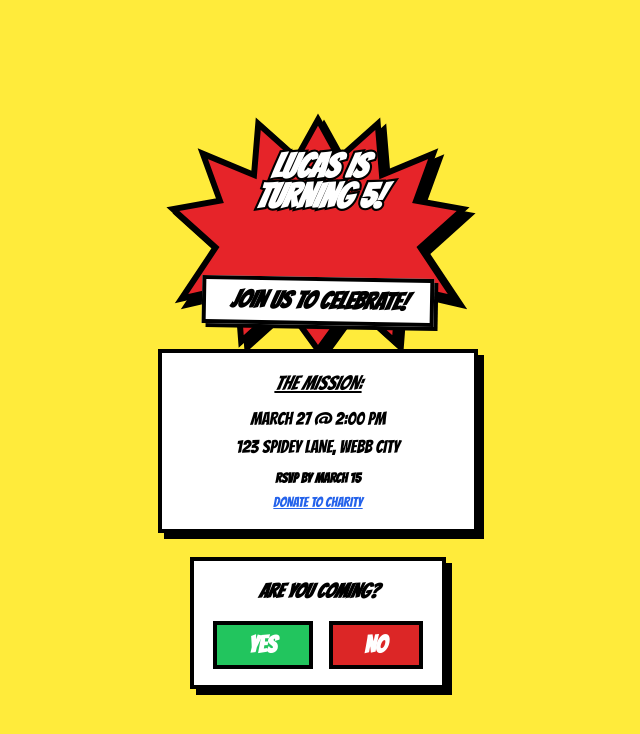
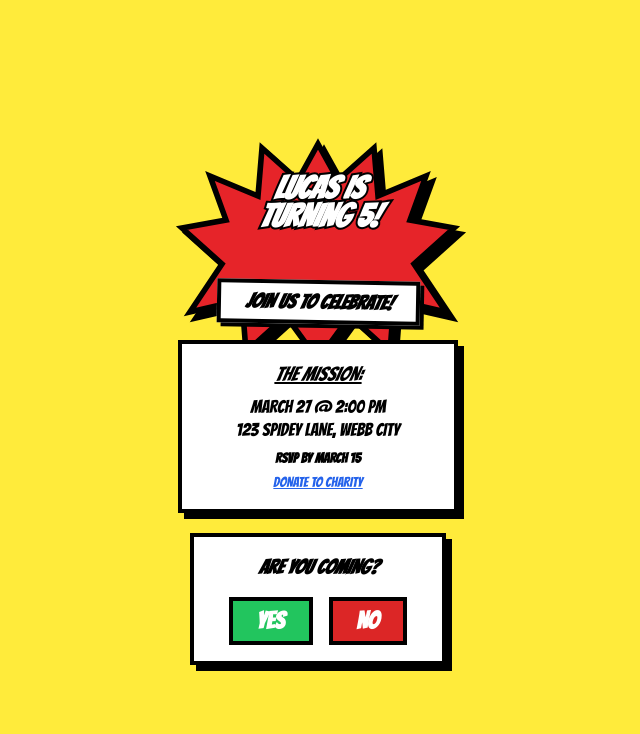
Before and after one commit to mikejm7/hello-world, a Next.js app: page / in a window 1280 px wide. Both pictures are taken after typing "Sample", "Sample" into the empty fields and a click on the button "RSVP". Shown: the top 734 px of the page, without its empty margins (322-962 px from the left). Built offline with nearby package versions, Linux system fonts and the light colour scheme.

Commit message:
Update page.tsx

```diff
--- a/app/page.tsx
+++ b/app/page.tsx
@@ -48,6 +48,8 @@ export default function SpideyInvite() {
   const [step, setStep] = useState(1);
   const [isSwinging, setIsSwinging] = useState(false);
   const [swingTrigger, setSwingTrigger] = useState(0);
+
+  // Form State
   const [firstName, setFirstName] = useState('');
   const [lastName, setLastName] = useState('');
   const [email, setEmail] = useState('');
@@ -79,10 +81,10 @@ export default function SpideyInvite() {
     <main className="relative w-full h-screen overflow-hidden flex flex-col items-center bg-[#FFEB3B]">
       <WebSlinger trigger={swingTrigger} />
 
-      {/* STEP 1: INITIAL SCREEN */}
+      {/* STEP 1: INITIAL SCREEN (Tightened Spacing) */}
       {!isSwinging && step === 1 && (
-        <div className="flex flex-col items-center justify-center h-full w-full">
-          <div className="animate-pop relative -top-[10%] mb-12">
+        <div className="flex flex-col items-center justify-center h-full w-full gap-2">
+          <div className="animate-pop">
             <svg viewBox="0 0 600 550" className="w-72 overflow-visible filter drop-shadow-[6px_6px_0px_black]">
               <path d="M300,20 L350,110 L440,30 L450,150 L570,100 L530,210 L640,230 L540,320 L620,440 L490,410 L480,540 L380,450 L300,560 L220,450 L120,540 L110,410 L-20,440 L60,320 L-40,230 L70,210 L30,100 L150,150 L160,30 L250,110 Z" fill="#03A9F4" stroke="black" strokeWidth="14" />
               <text x="50%" y="42%" textAnchor="middle" fontSize="60" fill="white" stroke="black" strokeWidth="8" paintOrder="stroke" className="uppercase font-bold italic">You're Invited</text>
@@ -90,37 +92,46 @@ export default function SpideyInvite() {
             </svg>
           </div>
           <form onSubmit={(e) => { e.preventDefault(); if(firstName && lastName) triggerTransition(2); }}
-                className="flex flex-col items-center gap-4 w-64 relative top-[10%] animate-pop">
-            <input required placeholder="FIRST NAME" value={firstName} onChange={(e) => setFirstName(e.target.value)} className="w-full p-2 border-4 border-black text-center text-lg font-bold bg-white shadow-[4px_4px_0px_black] uppercase outline-none" />
-            <input required placeholder="LAST NAME" value={lastName} onChange={(e) => setLastName(e.target.value)} className="w-full p-2 border-4 border-black text-center text-lg font-bold bg-white shadow-[4px_4px_0px_black] uppercase outline-none" />
+                className="flex flex-col items-center gap-3 w-64 animate-pop delay-100">
+            <input type="text" name="given-name" id="given-name" autoComplete="given-name" required placeholder="FIRST NAME" value={firstName} onChange={(e) => setFirstName(e.target.value)} className="w-full p-2 border-4 border-black text-center text-lg font-bold bg-white shadow-[4px_4px_0px_black] uppercase outline-none" />
+            <input type="text" name="family-name" id="family-name" autoComplete="family-name" required placeholder="LAST NAME" value={lastName} onChange={(e) => setLastName(e.target.value)} className="w-full p-2 border-4 border-black text-center text-lg font-bold bg-white shadow-[4px_4px_0px_black] uppercase outline-none" />
             <button type="submit" className="mt-2 bg-[#E62429] text-white text-3xl py-1 px-10 border-4 border-black shadow-[4px_4px_0px_black] uppercase italic font-bold">RSVP</button>
           </form>
         </div>
       )}
 
-      {/* STEP 2: DETAILS */}
+      {/* STEP 2: DETAILS (Sequence: Header -> Banner -> Details -> Buttons) */}
       {!isSwinging && step === 2 && (
-        <div className="flex flex-col items-center justify-center h-full w-full px-4 animate-pop">
-          <div className="mb-4">
-            <svg viewBox="0 0 600 350" className="w-64 overflow-visible filter drop-shadow-[6px_6px_0px_black]">
+        <div className="flex flex-col items-center justify-center h-full w-full px-4">
+          {/* 1. Header */}
+          <div className="animate-pop delay-0 mb-1">
+            <svg viewBox="0 0 600 350" className="w-60 overflow-visible filter drop-shadow-[6px_6px_0px_black]">
               <path d="M300,20 L350,110 L440,30 L450,150 L570,100 L530,210 L640,230 L540,320 L620,440 L490,410 L480,540 L380,450 L300,560 L220,450 L120,540 L110,410 L-20,440 L60,320 L-40,230 L70,210 L30,100 L150,150 L160,30 L250,110 Z" fill="#E62429" stroke="black" strokeWidth="14" />
               <text x="50%" y="45%" textAnchor="middle" fontSize="80" fill="white" stroke="black" strokeWidth="10" paintOrder="stroke" className="italic uppercase font-bold">Lucas is</text>
               <text x="50%" y="65%" textAnchor="middle" fontSize="80" fill="white" stroke="black" strokeWidth="10" paintOrder="stroke" className="italic uppercase font-bold">Turning 5!</text>
             </svg>
           </div>
-          <p className="text-2xl uppercase font-bold italic bg-white border-4 border-black px-6 py-1 shadow-[4px_4px_0px_black] transform rotate-1 mb-6">Join us to celebrate!</p>
-          <div className="comic-panel p-4 w-full max-w-[320px] text-center mb-6">
+
+          {/* 2. Banner */}
+          <div className="animate-pop delay-300 mb-4 opacity-0" style={{ animationFillMode: 'forwards' }}>
+             <p className="text-xl uppercase font-bold italic bg-white border-4 border-black px-6 py-1 shadow-[4px_4px_0px_black] transform rotate-1">Join us to celebrate!</p>
+          </div>
+
+          {/* 3. Details Object */}
+          <div className="comic-panel p-4 w-full max-w-[280px] text-center mb-5 animate-pop delay-700 opacity-0" style={{ animationFillMode: 'forwards' }}>
             <p className="text-xl underline mb-2 italic">THE MISSION:</p>
-            <p className="text-lg">MARCH 27 @ 2:00 PM</p>
-            <p className="text-lg">123 SPIDEY LANE, WEBB CITY</p>
+            <p className="text-lg leading-tight">MARCH 27 @ 2:00 PM</p>
+            <p className="text-lg leading-tight">123 SPIDEY LANE, WEBB CITY</p>
             <p className="text-sm mt-2 font-bold">RSVP BY MARCH 15</p>
             <a href="#" className="text-sm underline text-blue-600 block mt-1 uppercase">Donate to Charity</a>
           </div>
-          <div className="bg-white border-4 border-black p-4 shadow-[6px_6px_0px_black] text-center w-64">
+
+          {/* 4. Are you coming */}
+          <div className="bg-white border-4 border-black p-4 shadow-[6px_6px_0px_black] text-center w-64 animate-pop delay-1000 opacity-0" style={{ animationFillMode: 'forwards' }}>
             <h2 className="text-xl mb-4 italic font-bold">ARE YOU COMING?</h2>
             <div className="flex gap-4 justify-center">
-              <button onClick={() => setStep(3)} className="bg-green-500 text-white text-2xl py-1 px-8 border-4 border-black font-bold">YES</button>
-              <button onClick={() => setStep(0)} className="bg-red-600 text-white text-2xl py-1 px-8 border-4 border-black font-bold">NO</button>
+              <button onClick={() => setStep(3)} className="bg-green-500 text-white text-2xl py-1 px-6 border-4 border-black font-bold">YES</button>
+              <button onClick={() => setStep(0)} className="bg-red-600 text-white text-2xl py-1 px-6 border-4 border-black font-bold">NO</button>
             </div>
           </div>
         </div>
@@ -129,11 +140,11 @@ export default function SpideyInvite() {
       {/* STEP 3: GUEST COUNT */}
       {!isSwinging && step === 3 && (
         <form onSubmit={handleQtySubmit} className="flex flex-col items-center justify-center h-full w-full animate-pop">
-          <div className="comic-panel p-6 w-full max-w-[320px]">
+          <div className="comic-panel p-6 w-full max-w-[300px]">
             <h2 className="text-3xl text-center italic underline mb-6 uppercase">Guest Count</h2>
             <div className="space-y-4">
-              <div className="flex justify-between items-center"><label className="text-2xl">ADULTS:</label><input type="text" inputMode="numeric" required value={adults} onChange={(e) => setAdults(e.target.value)} className="w-16 h-12 text-center border-4 border-black text-2xl font-bold" /></div>
-              <div className="flex justify-between items-center"><label className="text-2xl">KIDS:</label><input type="text" inputMode="numeric" value={kids} onChange={(e) => setKids(e.target.value)} className="w-16 h-12 text-center border-4 border-black text-2xl font-bold" /></div>
+              <div className="flex justify-between items-center"><label className="text-2xl">ADULTS:</label><input type="text" inputMode="numeric" pattern="[0-9]*" required value={adults} onChange={(e) => setAdults(e.target.value)} className="w-16 h-12 text-center border-4 border-black text-2xl font-bold" /></div>
+              <div className="flex justify-between items-center"><label className="text-2xl">KIDS:</label><input type="text" inputMode="numeric" pattern="[0-9]*" value={kids} onChange={(e) => setKids(e.target.value)} className="w-16 h-12 text-center border-4 border-black text-2xl font-bold" /></div>
             </div>
             <button type="submit" className="w-full mt-6 bg-[#E62429] text-white text-3xl py-2 border-4 border-black shadow-[4px_4px_0px_black] uppercase italic font-bold">NEXT</button>
           </div>
@@ -143,11 +154,11 @@ export default function SpideyInvite() {
       {/* STEP 4: KIDS NAMES */}
       {!isSwinging && step === 4 && (
         <form onSubmit={(e) => { e.preventDefault(); triggerTransition(5); }} className="flex flex-col items-center justify-center h-full w-full animate-pop">
-          <div className="comic-panel p-6 w-full max-w-[320px]">
+          <div className="comic-panel p-6 w-full max-w-[300px]">
             <h2 className="text-xl text-center italic leading-tight mb-4 uppercase">Spidey's Amazing Friends<br/><span className="text-xs normal-case">(your kiddos names)</span></h2>
             <div className="max-h-[150px] overflow-y-auto space-y-2 mb-4">
-              {kidNames.map((_, i) => (
-                <input key={i} required placeholder={`FRIEND #${i+1}`} onChange={(e) => { const n = [...kidNames]; n[i] = e.target.value; setKidNames(n); }} className="w-full p-2 border-2 border-black uppercase font-bold text-lg outline-none" />
+              {kidNames.map((name, i) => (
+                <input key={i} name={`kid-${i}`} autoComplete="off" required placeholder={`FRIEND #${i+1}`} value={name} onChange={(e) => { const n = [...kidNames]; n[i] = e.target.value; setKidNames(n); }} className="w-full p-2 border-2 border-black uppercase font-bold text-lg outline-none" />
               ))}
             </div>
             <button type="submit" className="w-full bg-green-500 text-white text-3xl py-2 border-4 border-black uppercase italic font-bold">CONFIRM</button>
@@ -155,28 +166,31 @@ export default function SpideyInvite() {
         </form>
       )}
 
-      {/* STEP 5: FINAL RECEIPT */}
+      {/* STEP 5: FINAL RECEIPT (Smaller Size, Logic Fix) */}
       {!isSwinging && step === 5 && (
         <div className="flex flex-col items-center w-full h-full justify-center relative">
-          <div className="animate-receipt-up overflow-hidden absolute bottom-[50%] flex flex-col justify-end z-10">
-            <div className="bg-white w-[300px] p-6 receipt-font text-black border-x-4 border-t-4 border-black uppercase font-bold text-sm">
+          {/* Receipt container: Rises from behind the line */}
+          <div className="animate-receipt-up overflow-hidden absolute bottom-[50%] flex flex-col justify-end z-10 w-[240px]">
+             <div className="bg-white p-4 receipt-font text-black border-x-4 border-t-4 border-black uppercase font-bold text-xs">
               <div className="flex justify-between"><span>DATE:</span><span>MAR 27, 2026</span></div>
               <div className="flex justify-between"><span>TIME:</span><span>2:00 PM</span></div>
               <div className="flex justify-between border-t border-black mt-2 pt-2"><span>ADULTS:</span><span>{adults}</span></div>
               <div className="flex justify-between"><span>KIDS:</span><span>{kids}</span></div>
               {kidNames.length > 0 && <div className="mt-2 text-[10px]"><span>NAMES: {kidNames.join(', ')}</span></div>}
-              <p className="text-center border-t-2 border-black mt-4 pt-2 italic text-lg">Thank You!</p>
+              <p className="text-center border-t-2 border-black mt-4 pt-2 italic text-sm">Thank You!</p>
               <div className="text-center text-[8px] mt-2">--- CONFIRMED ---</div>
             </div>
           </div>
 
-          <div className="w-full h-2 bg-black absolute top-[50%] animate-shake z-20" />
+          {/* The Black Line: Shakes only for 2s (via animate-shake-limited) */}
+          <div className="w-full h-2 bg-black absolute top-[50%] z-20 animate-shake-limited" />
 
-          <div className="absolute top-[52%] flex flex-col items-center gap-2 animate-pop delay-1000">
+          {/* Subscribe: Pops in BELOW line AFTER 2s */}
+          <div className="absolute top-[52%] flex flex-col items-center gap-2 animate-pop delay-[2000ms] opacity-0" style={{ animationFillMode: 'forwards' }}>
              <h3 className="text-xl uppercase italic font-bold">Stay Updated!</h3>
              {!emailSubmitted ? (
                <form onSubmit={(e) => { e.preventDefault(); setEmailSubmitted(true); }} className="flex flex-col items-center gap-2">
-                 <input type="email" required placeholder="GUEST@EMAIL.COM" value={email} onChange={(e) => setEmail(e.target.value)} className="w-64 p-2 border-4 border-black text-center font-bold bg-white uppercase outline-none" />
+                 <input type="email" name="email" id="email" autoComplete="email" required placeholder="GUEST@EMAIL.COM" value={email} onChange={(e) => setEmail(e.target.value)} className="w-60 p-2 border-4 border-black text-center font-bold bg-white uppercase outline-none" />
                  <button type="submit" className="bg-[#E62429] text-white py-1 px-6 border-4 border-black shadow-[3px_3px_0px_black] uppercase italic font-bold">SUBSCRIBE</button>
                </form>
              ) : (
@@ -196,4 +210,4 @@ export default function SpideyInvite() {
       )}
     </main>
   );
-}
+          }
```
